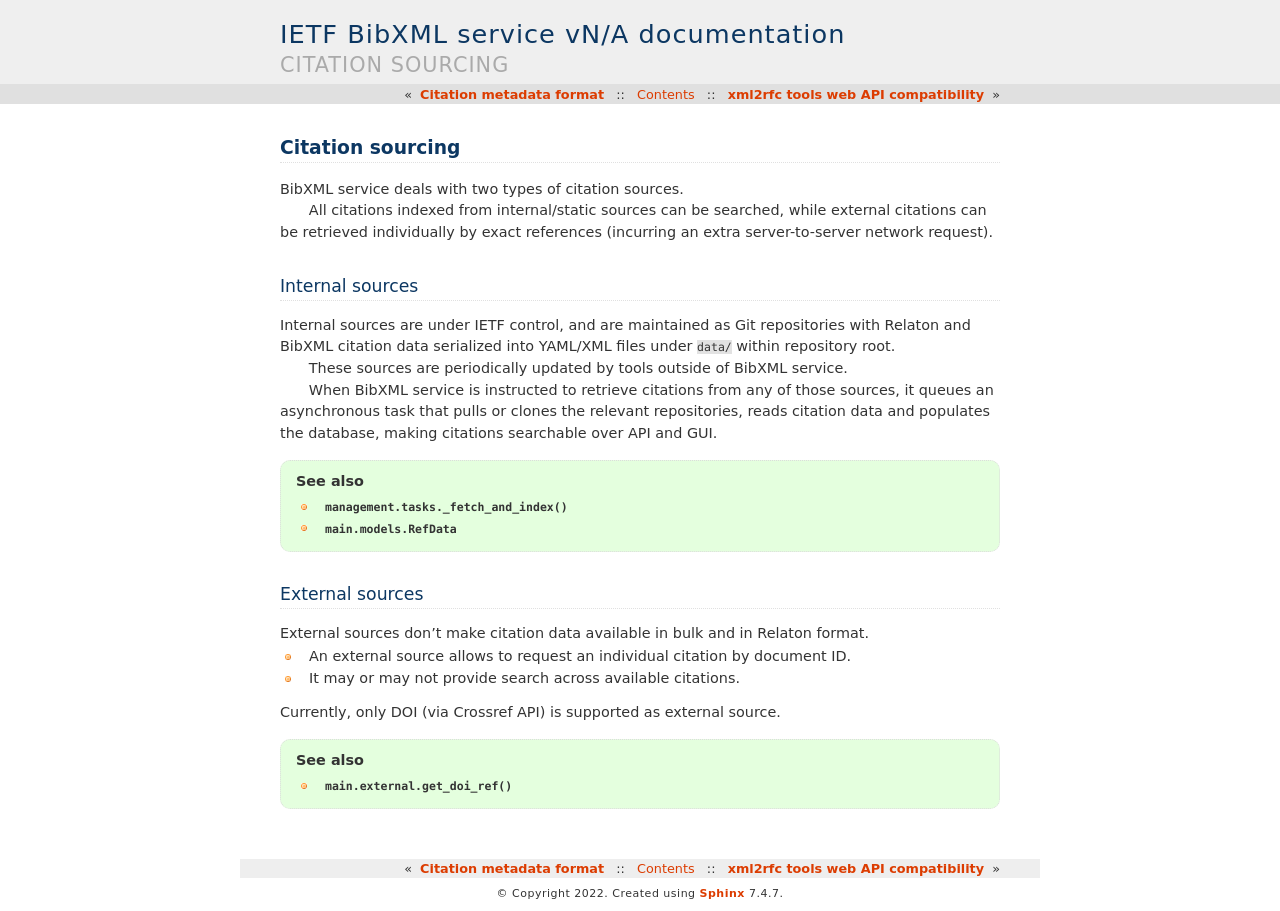
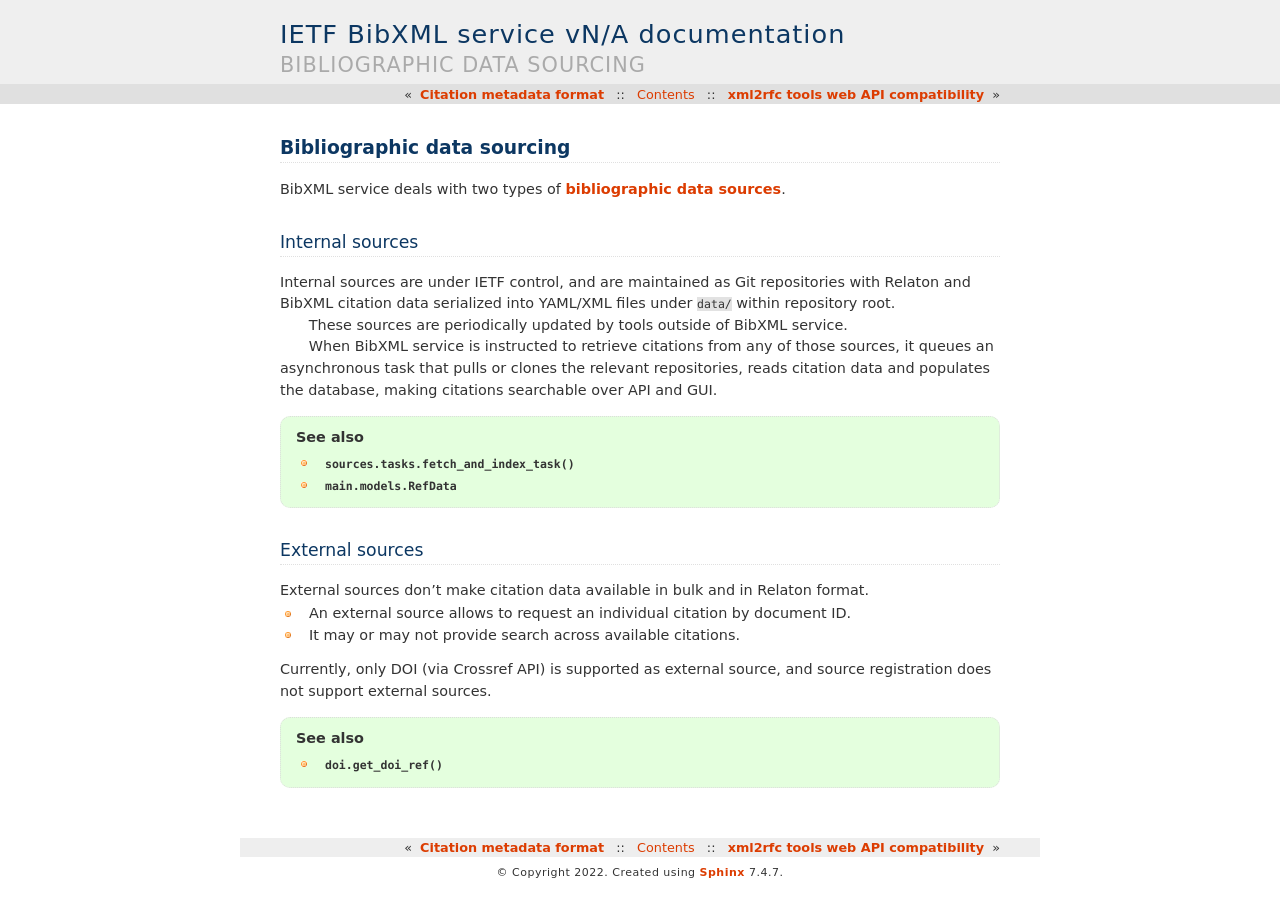
Before and after one commit to ietf-tools/bibxml-service, a Sphinx documentation site: the page built from docs/topics/sourcing.rst, in a window 1280 px wide. Built offline with Sphinx 7.4.7, drawn with Linux system fonts in a browser that asks for light colours; pages that are not in the unit, such as notebooks, are missing from menus.

Commit message:
docs(topics/sourcing): update section

```diff
--- a/docs/topics/sourcing.rst
+++ b/docs/topics/sourcing.rst
@@ -1,13 +1,9 @@
-=================
-Citation sourcing
-=================
+===========================
+Bibliographic data sourcing
+===========================
 
 BibXML service deals with two types
-of :term:`citation sources <citation source>`.
-
-All citations indexed from internal/static sources can be searched,
-while external citations can be retrieved individually by exact references
-(incurring an extra server-to-server network request).
+of :term:`bibliographic data sources <bibliographic data source>`.
 
 Internal sources
 ================
@@ -27,7 +23,7 @@ making citations searchable over API and GUI.
 
 .. seealso::
 
-   - :func:`management.tasks._fetch_and_index`
+   - :func:`sources.tasks.fetch_and_index_task`
    - :class:`main.models.RefData`
 
 External sources
@@ -39,8 +35,9 @@ in bulk and in Relaton format.
 - An external source allows to request an individual citation by document ID.
 - It may or may not provide search across available citations.
 
-Currently, only DOI (via Crossref API) is supported as external source.
+Currently, only DOI (via Crossref API) is supported as external source,
+and source registration does not support external sources.
 
 .. seealso::
 
-   - :func:`main.external.get_doi_ref`
+   - :func:`doi.get_doi_ref`
```
